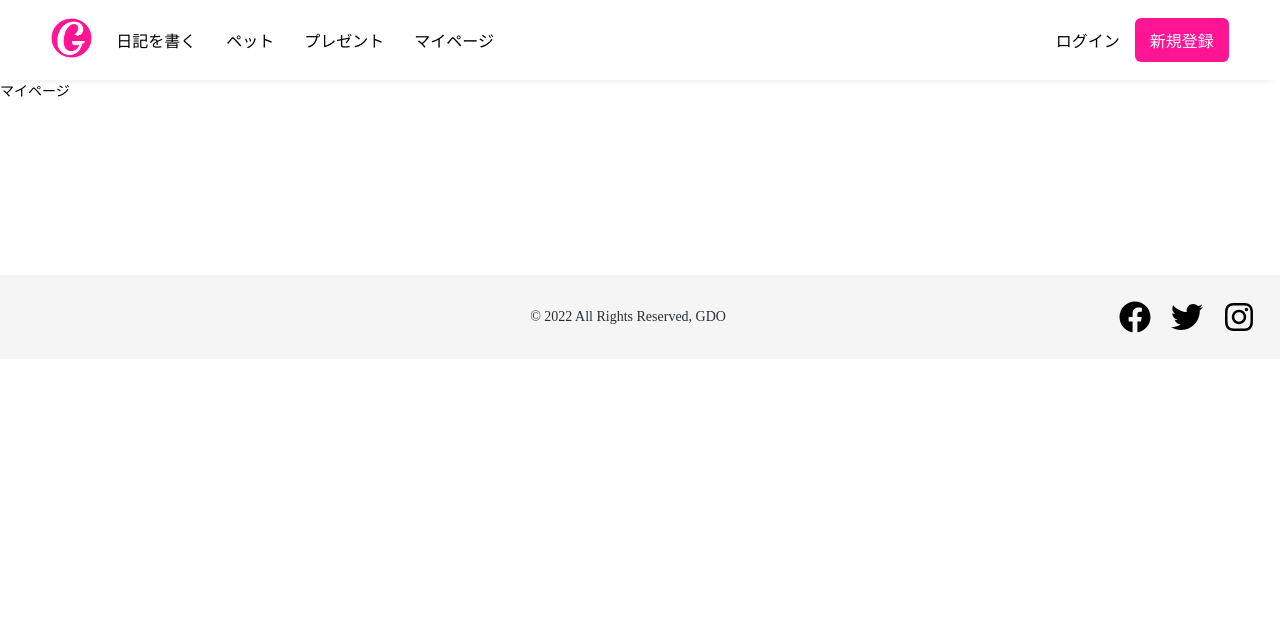
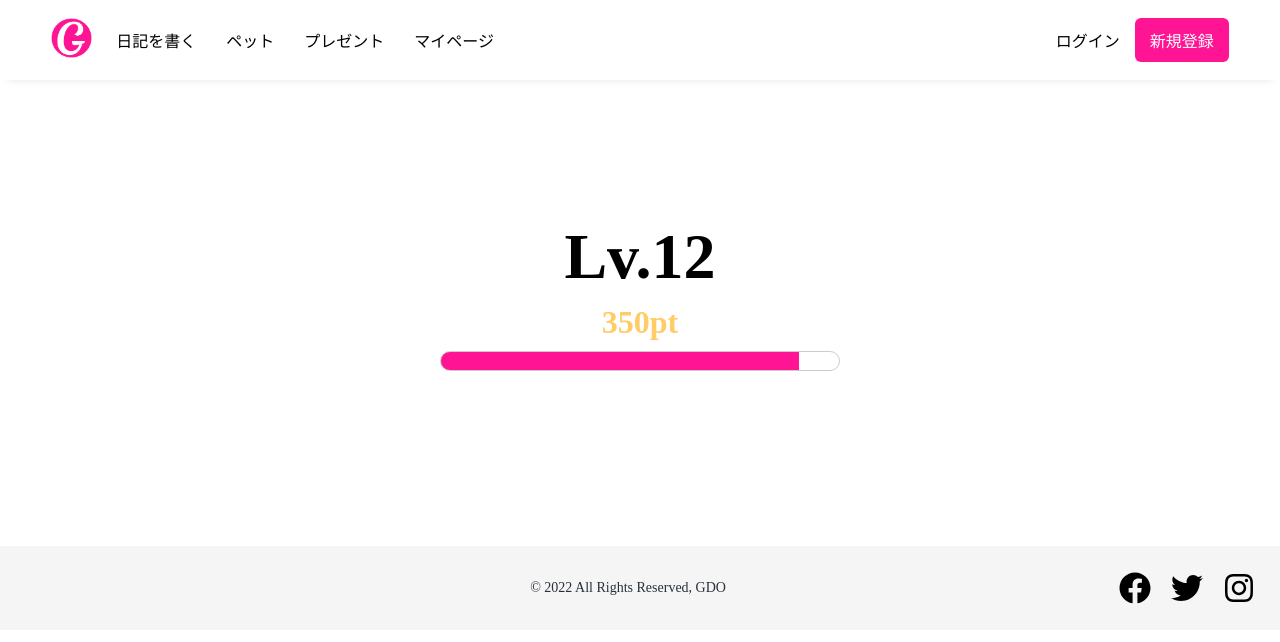
Before and after one commit to motokikonnno/positive-front, a Next.js app: page /MyPage in a window 1280 px wide. Shown: the top 642 px of the page. Built offline with nearby package versions, Linux system fonts and the light colour scheme.

Commit message:
プログレスバー追加

```diff
--- /dev/null
+++ b/src/components/ProgressBar.tsx
@@ -0,0 +1,14 @@
+import styles from "../styles/components/ProgressBar.module.scss";
+import { FC } from "react";
+
+type StepProps = {
+  step: number;
+};
+
+export const ProgressBar: FC<StepProps> = ({ step }) => {
+  return (
+    <>
+      <div className={`${styles.progressBar} ${styles[`step_${step}`]}`}></div>
+    </>
+  );
+};
--- a/src/pages/MyPage.tsx
+++ b/src/pages/MyPage.tsx
@@ -1,12 +1,25 @@
 import type { NextPage } from "next";
+import { FC, useState } from "react";
 import { Layout } from "../components/Layout";
+import styles from "../styles/pages/MyPage.module.scss";
+import { ProgressBar } from "../components/ProgressBar";
 
 const MyPage: NextPage = () => {
+  const [step, setStep] = useState(18);
+
   return (
     <Layout>
-      <div>マイページ</div>
+      <div className={styles.container}>
+        <div className={styles.statusContainer}>
+          <h1 className={styles.level}>Lv.12</h1>
+          <div className={styles.point}>350pt</div>
+          <div>
+            <ProgressBar step={step} />
+          </div>
+        </div>
+      </div>
     </Layout>
-    );
+  );
 };
 
 export default MyPage;
--- /dev/null
+++ b/src/styles/components/ProgressBar.module.scss
@@ -0,0 +1,88 @@
+@import "/src/styles/variables.scss";
+
+.progressBar {
+  width: 400px;
+  height: 20px;
+  border: solid 1px #cccccc;
+  border-radius: 10px;
+
+  &.step_1 {
+    background: linear-gradient(to right, #ff1493 5%, #ffff 5% 100%);
+  }
+
+  &.step_2 {
+    background: linear-gradient(to right, #ff1493 10%, #ffff 10% 100%);
+  }
+
+  &.step_3 {
+    background: linear-gradient(to right, #ff1493 15%, #ffff 15% 100%);
+  }
+
+  &.step_4 {
+    background: linear-gradient(to right, #ff1493 20%, #ffff 20% 100%);
+  }
+
+  &.step_5 {
+    background: linear-gradient(to right, #ff1493 25%, #ffff 25% 100%);
+  }
+
+  &.step_6 {
+    background: linear-gradient(to right, #ff1493 30%, #ffff 30% 100%);
+  }
+
+  &.step_7 {
+    background: linear-gradient(to right, #ff1493 35%, #ffff 35% 100%);
+  }
+
+  &.step_8 {
+    background: linear-gradient(to right, #ff1493 40%, #ffff 40% 100%);
+  }
+
+  &.step_9 {
+    background: linear-gradient(to right, #ff1493 45%, #ffff 45% 100%);
+  }
+
+  &.step_10 {
+    background: linear-gradient(to right, #ff1493 50%, #ffff 50% 100%);
+  }
+
+  &.step_11 {
+    background: linear-gradient(to right, #ff1493 55%, #ffff 55% 100%);
+  }
+
+  &.step_12 {
+    background: linear-gradient(to right, #ff1493 60%, #ffff 60% 100%);
+  }
+
+  &.step_13 {
+    background: linear-gradient(to right, #ff1493 65%, #ffff 65% 100%);
+  }
+
+  &.step_14 {
+    background: linear-gradient(to right, #ff1493 70%, #ffff 70% 100%);
+  }
+
+  &.step_15 {
+    background: linear-gradient(to right, #ff1493 75%, #ffff 75% 100%);
+  }
+
+  &.step_16 {
+    background: linear-gradient(to right, #ff1493 80%, #ffff 80% 100%);
+  }
+
+  &.step_17 {
+    background: linear-gradient(to right, #ff1493 85%, #ffff 85% 100%);
+  }
+
+  &.step_18 {
+    background: linear-gradient(to right, #ff1493 90%, #ffff 90% 100%);
+  }
+
+  &.step_19 {
+    background: linear-gradient(to right, #ff1493 95%, #ffff 95% 100%);
+  }
+
+  &.step_20 {
+    background: #ff1493;
+  }
+}
--- a/src/styles/pages/MyPage.module.scss
+++ b/src/styles/pages/MyPage.module.scss
@@ -1 +1,24 @@
 @import "/src/styles/variables.scss";
+
+.container {
+  margin: 140px auto 0;
+  width: 70%;
+}
+
+.statusContainer {
+  display: flex;
+  flex-direction: column;
+  align-items: center;
+  gap: 10px;
+}
+
+.level {
+  font-size: 64px;
+  font-weight: bold;
+}
+
+.point {
+  font-size: 32px;
+  font-weight: bold;
+  color: #FFCC66;
+}
```
